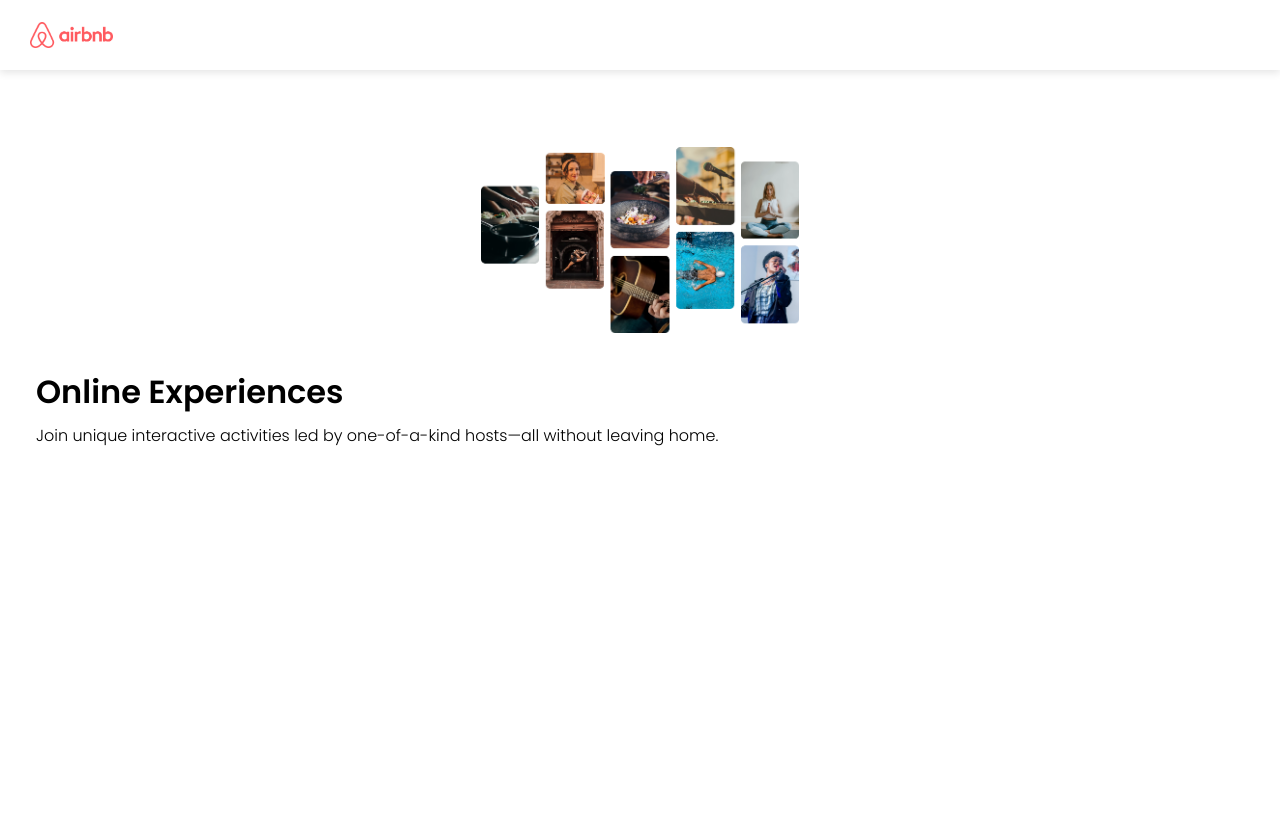
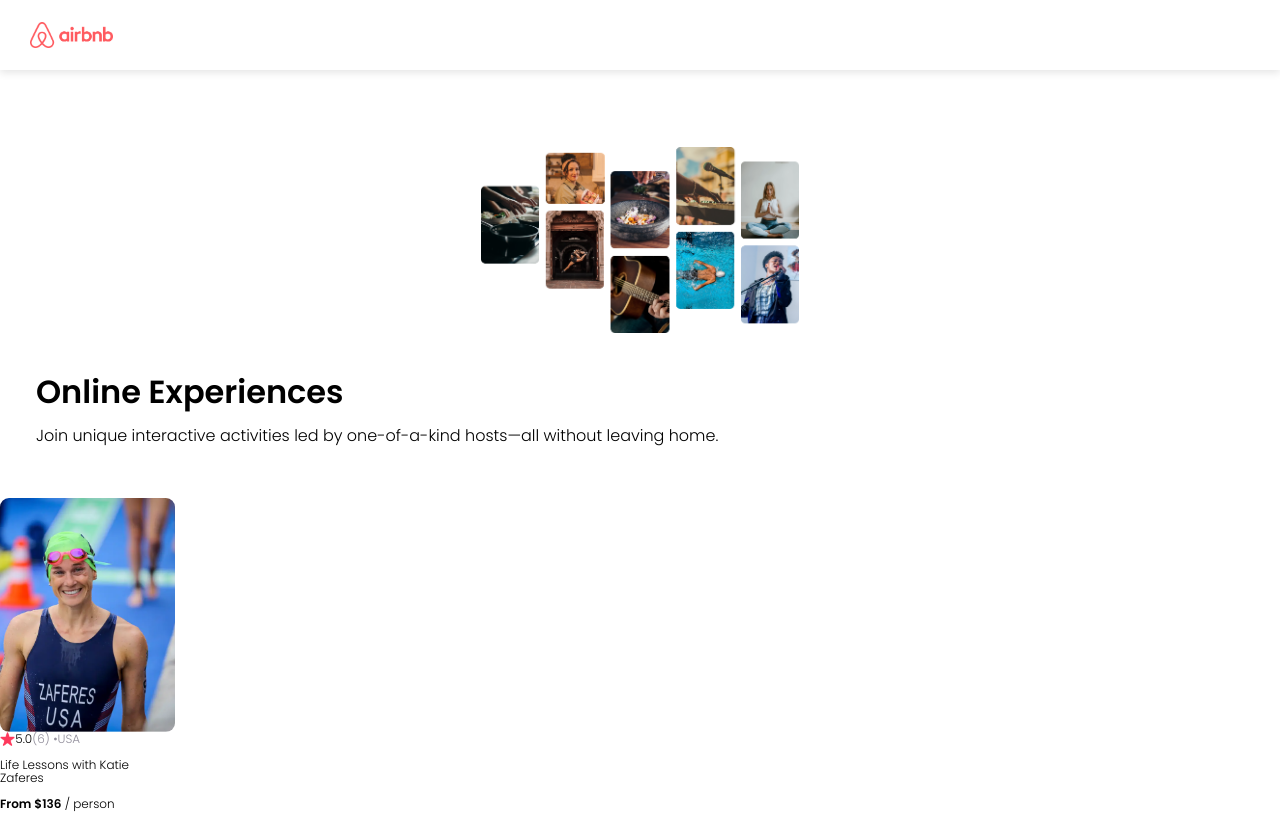
Before and after one commit to aybegu/AirBnb-Clone, a React app: page / in a window 1280 px wide. Before the commit the page ends 800 px from the top, so only its background shows below. Built offline with nearby package versions, Linux system fonts and the light colour scheme.

Commit message:
first component of the Card

```diff
--- a/App.js
+++ b/App.js
@@ -1,6 +1,8 @@
 import React from "react"
 import Navbar from "./Components/Navbar"
 import Hero from "./Components/Hero"
+import Card from "./Components/Card"
+
 
 /*
 Challenge: Build the Navbar component.
@@ -12,6 +14,7 @@
         <div>
             <Navbar />
             <Hero />
+            <Card />
         </div>
     )
 }
--- /dev/null
+++ b/Components/Card.js
@@ -0,0 +1,18 @@
+import React from "react"
+
+
+export default function Card() {
+    return (
+        <div className="card">
+            <img src="../images/katie-zaferes.png" className="card--image" />
+            <div className="card--stats">
+                <img src="../images/star.png" className="card--star" />
+                <span>5.0</span>
+                <span className="gray">(6) • </span>
+                <span className="gray">USA</span>
+            </div>
+            <p>Life Lessons with Katie Zaferes</p>
+            <p><span className="bold">From $136</span> / person</p>
+        </div>
+    )
+}
--- a/style.css
+++ b/style.css
@@ -12,6 +12,14 @@
     display: flex;
     padding: 22px 30px;
     box-shadow: 0px 3px 7.5px 0px rgba(0, 0, 0, 0.1);
+}
+
+.bold {
+    font-weight: bold;
+}
+
+.gray {
+    color: #918E9B;
 }
 
 .nav--icon{
@@ -33,3 +41,22 @@
 .hero--header {
     margin: 0;
 }
+
+.card {
+    width: 175px;
+    font-size: 12px;
+}
+
+.card--image {
+    width: 100%;
+    border-radius: 9px;
+}
+
+.card--stats {
+    display: flex;
+    align-items: center;
+}
+
+.card--star {
+    height: 14px;
+}
```
Also changed, not shown: images/katie-zaferes.png (added), images/star.png (added).
